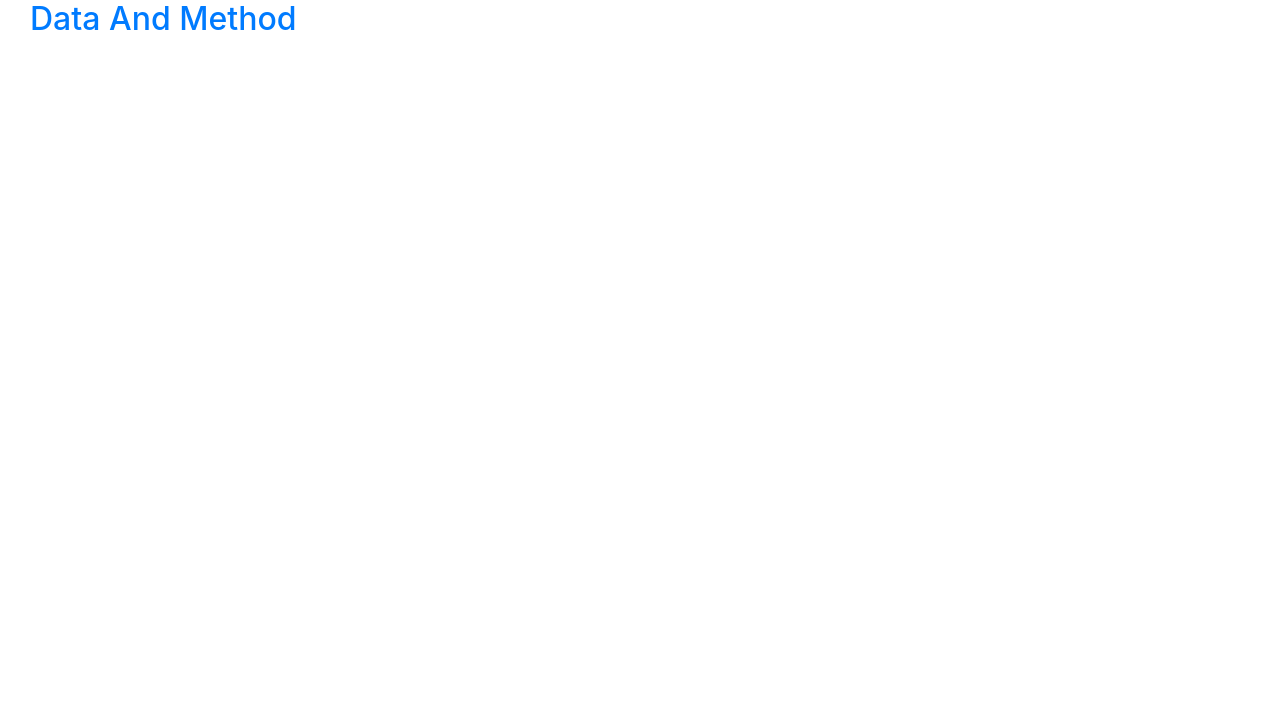
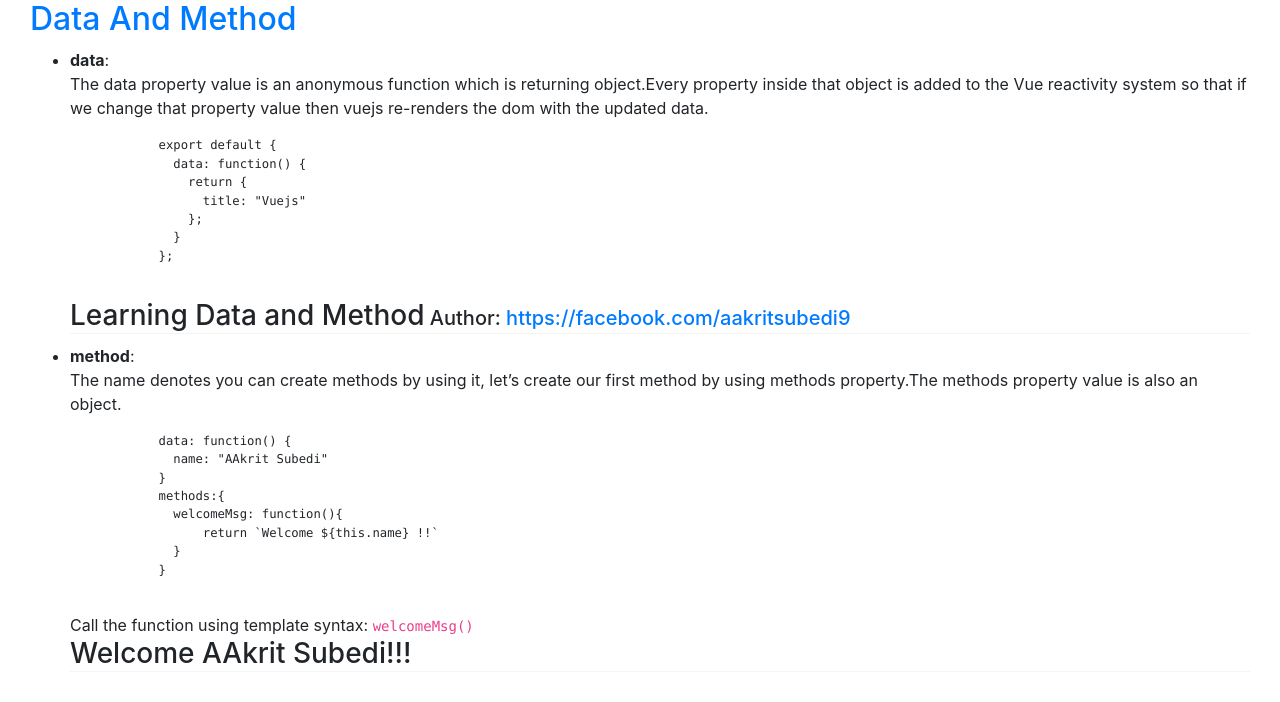
Before and after one commit to aakritsubedi/learning-vuejs, a Vue app: page /basic/dataAndMethod in a window 1280 px wide. Shown: the top 702 px of the page. Built offline with nearby package versions, Linux system fonts and the light colour scheme.

Commit message:
DataAndMethod: Add page DataAndMethod

```diff
--- a/src/views/1DataAndMethod.vue
+++ b/src/views/1DataAndMethod.vue
@@ -1,15 +1,72 @@
 <template>
   <div class="container-fluid">
     <h2 class="text-primary">Data And Method</h2>
+    <ul class="list">
+      <li>
+        <b>data</b>:
+        <p>The data property value is an anonymous function which is returning object.Every property inside that object is added to the Vue reactivity system so that if we change that property value then vuejs re-renders the dom with the updated data.</p>
+        <code>
+          <pre>
+            export default {
+              data: function() {
+                return {
+                  title: "Vuejs"
+                };
+              }
+            };
+          </pre>
+        </code>
+        <span class="h3">{{title}}</span>
+        <span class="h5">
+          Author:
+          <a href="#">{{fbLink}}</a>
+        </span>
+      </li>
+      <li>
+        <b>method</b>:
+        <p>The name denotes you can create methods by using it, let’s create our first method by using methods property.The methods property value is also an object.</p>
+        <code>
+          <pre>
+            data: function() {
+              name: "AAkrit Subedi"
+            }
+            methods:{
+              welcomeMsg: function(){
+                  return `Welcome ${this.name} !!`
+              }
+            }
+          </pre>
+        </code>
+        <span>Call the function using template syntax: <code>welcomeMsg()</code> </span>
+        <br>
+        <span class="h3">{{welcomeMsg()}}</span>
+      </li>
+    </ul>
   </div>
 </template>
 
 <script>
 export default {
-  name: 'DataAndMethod'
-}
+  name: "DataAndMethod",
+  data: function() {
+    return {
+      title: "Learning Data and Method",
+      author: "Aakrit Subedi",
+      fbLink: "https://facebook.com/aakritsubedi9",
+      name: "AAkrit Subedi"
+    };
+  },
+  methods: {
+    welcomeMsg: function() {
+      return `Welcome ${this.name}!!!`;
+    }
+  }
+};
 </script>
 
 <style scoped>
-
+.list li {
+  border-bottom: 1px solid #f4f4f4;
+  margin: 10px 0;
+}
 </style>
```
